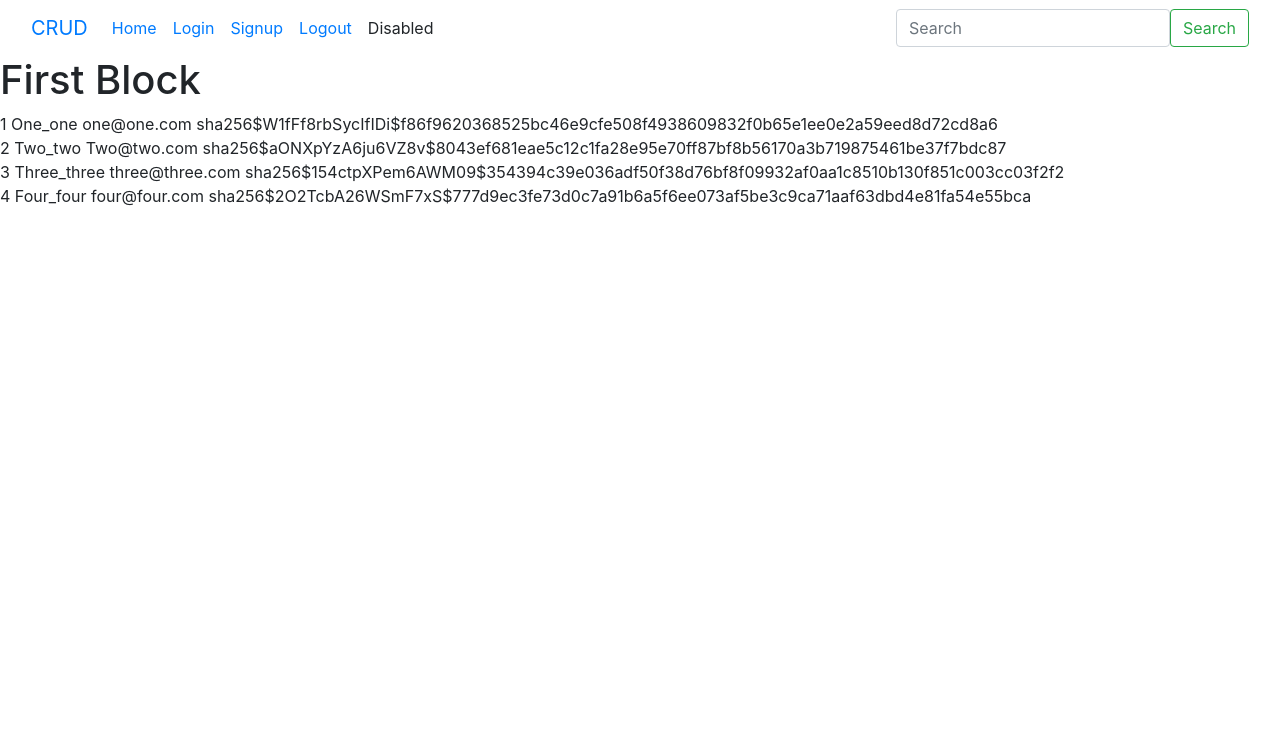
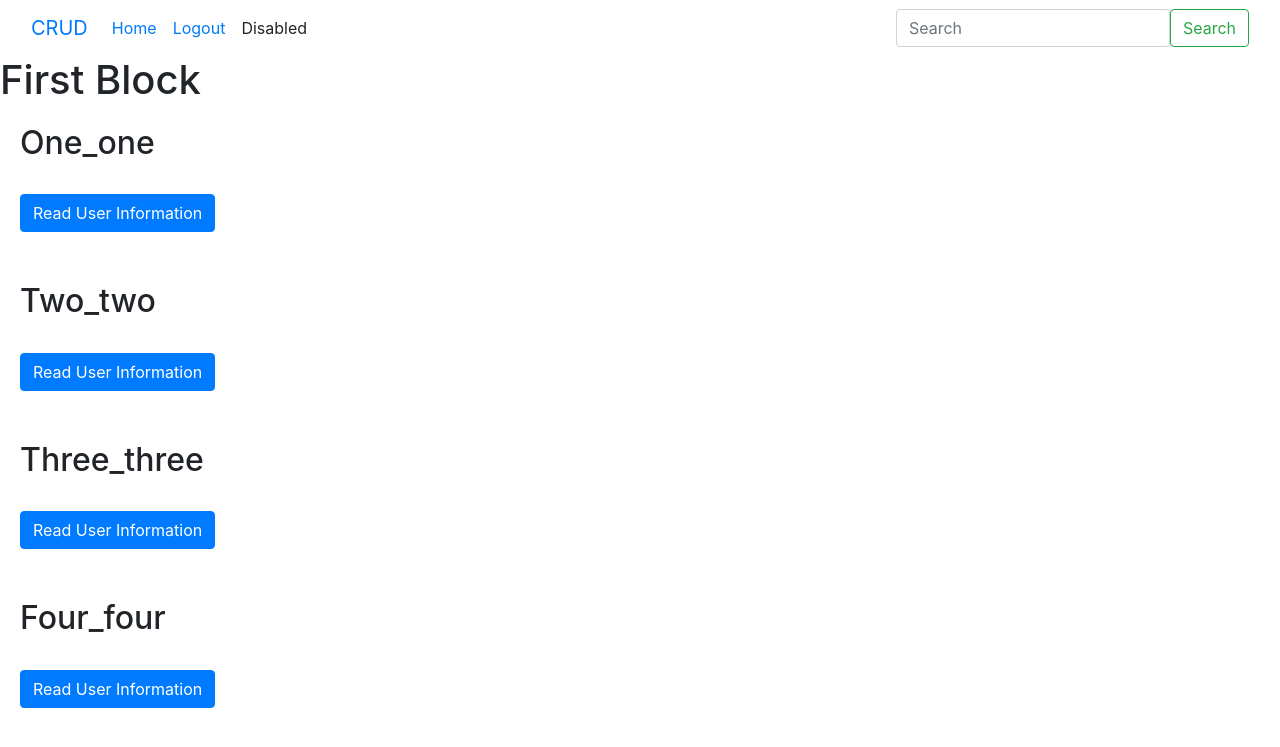
Before and after one commit to Kinchie14/CRUD-for-Users, a Flask app: page /?user_id=2 in a window 1280 px wide. Shown: the top 747 px of the page. Run offline with Flask 2, Linux system fonts and the light colour scheme; a user stored in the database is signed in; data comes from the database, SQL or seed files in the repository; both versions use the stored data as it was after the commit; some libraries are stand-ins or nearby versions.

Commit message:
Finish. CRUD for USER Information

```diff
--- a/website/auth.py
+++ b/website/auth.py
@@ -10,6 +10,7 @@ auth = Blueprint('auth', __name__)
 @auth.route('/login', methods=['GET', 'POST'])
 def login():
     form = LoginForm()
+    cur_user = current_user
     if form.validate_on_submit():
         email = form.email.data
         password = form.password.data
@@ -24,11 +25,12 @@ def login():
                 flash('Incorrect password, try again.', category='error')
         else:
             flash('Email does not exist.', category='error')
-    return render_template('login.html', form=form)
+    return render_template('login.html', form=form, cur_user = cur_user)
 
 @auth.route('/signup', methods=['GET', 'POST'])
 def signup():
     form = SignupForm()
+    cur_user = current_user
     if form.validate_on_submit():
         name = form.name.data
         email = form.email.data
@@ -58,7 +60,7 @@ def signup():
             return redirect(url_for('auth.login'))
 
 
-    return render_template('signup.html', form=form)
+    return render_template('signup.html', form=form, cur_user = cur_user)
 
 
 @auth.route('/logout')
--- a/website/forms.py
+++ b/website/forms.py
@@ -18,3 +18,9 @@ class LoginForm(FlaskForm):
     email = StringField('Email:', validators=[DataRequired(), Email()])
     password = PasswordField('Password:', validators= [DataRequired()])
     submit = SubmitField('Login')
+
+
+class UpdateUserInfo(FlaskForm):
+    name = StringField('Enter name:', validators = [DataRequired()])
+    email = StringField('Enter Email:', validators= [DataRequired(), Email()])
+    submit = SubmitField('Update')
--- a/website/templates/base.html
+++ b/website/templates/base.html
@@ -5,9 +5,10 @@
     <meta http-equiv="X-UA-Compatible" content="IE=edge">
     <meta name="viewport" content="width=device-width, initial-scale=1.0">
     <link rel="stylesheet" href="https://maxcdn.bootstrapcdn.com/bootstrap/4.0.0/css/bootstrap.min.css" integrity="sha384-Gn5384xqQ1aoWXA+058RXPxPg6fy4IWvTNh0E263XmFcJlSAwiGgFAW/dAiS6JXm" crossorigin="anonymous">
-    <script src="https://code.jquery.com/jquery-3.2.1.slim.min.js" integrity="sha384-KJ3o2DKtIkvYIK3UENzmM7KCkRr/rE9/Qpg6aAZGJwFDMVNA/GpGFF93hXpG5KkN" crossorigin="anonymous"></script>
-    <script src="https://cdnjs.cloudflare.com/ajax/libs/popper.js/1.12.9/umd/popper.min.js" integrity="sha384-ApNbgh9B+Y1QKtv3Rn7W3mgPxhU9K/ScQsAP7hUibX39j7fakFPskvXusvfa0b4Q" crossorigin="anonymous"></script>
-    <script src="https://maxcdn.bootstrapcdn.com/bootstrap/4.0.0/js/bootstrap.min.js" integrity="sha384-JZR6Spejh4U02d8jOt6vLEHfe/JQGiRRSQQxSfFWpi1MquVdAyjUar5+76PVCmYl" crossorigin="anonymous"></script>
+    <script src="https://cdn.jsdelivr.net/npm/bootstrap@5.3.0-alpha1/dist/js/bootstrap.bundle.min.js" integrity="sha384-w76AqPfDkMBDXo30jS1Sgez6pr3x5MlQ1ZAGC+nuZB+EYdgRZgiwxhTBTkF7CXvN" crossorigin="anonymous"></script>
+    <script src="https://cdn.jsdelivr.net/npm/@popperjs/core@2.11.6/dist/umd/popper.min.js" integrity="sha384-oBqDVmMz9ATKxIep9tiCxS/Z9fNfEXiDAYTujMAeBAsjFuCZSmKbSSUnQlmh/jp3" crossorigin="anonymous"></script>
+    <script src="https://cdn.jsdelivr.net/npm/bootstrap@5.3.0-alpha1/dist/js/bootstrap.min.js" integrity="sha384-mQ93GR66B00ZXjt0YO5KlohRA5SY2XofN4zfuZxLkoj1gXtW8ANNCe9d5Y3eG5eD" crossorigin="anonymous"></script>
+
     <title>Document</title>
 </head>
 <body>
@@ -20,14 +21,9 @@
           </button>
           <div class="collapse navbar-collapse" id="navbarSupportedContent">
             <ul class="navbar-nav me-auto mb-2 mb-lg-0">
+              {% if cur_user.is_authenticated %}
               <li class="nav-item">
                 <a class="nav-link active" aria-current="page" href="/">Home</a>
-              </li>
-              <li class="nav-item">
-                <a class="nav-link" href="/login">Login</a>
-              </li>
-              <li class="nav-item">
-                <a class="nav-link" href="/signup">Signup</a>
               </li>
               <li class="nav-item">
                 <a class="nav-link" href="/logout">Logout</a>
@@ -35,6 +31,14 @@
               <li class="nav-item">
                 <a class="nav-link disabled">Disabled</a>
               </li>
+              {% else %}
+              <li class="nav-item">
+                <a class="nav-link" href="/login">Login</a>
+              </li>
+              <li class="nav-item">
+                <a class="nav-link" href="/signup">Signup</a>
+              </li>
+              {% endif %}
             </ul>
         </div>
         <form class="d-flex" role="search">
@@ -43,6 +47,7 @@
         </form>
       </div>
       </nav>
+
 
       {% with messages = get_flashed_messages(with_categories=true) %} {% if
         messages %} {% for category, message in messages %} {% if category ==
--- a/website/templates/home.html
+++ b/website/templates/home.html
@@ -2,12 +2,15 @@
 
 {% block content %}
     <h1>First Block</h1>
+
+    <!-- Posting the data of the users -->
     {% for user in user  %}
-    {{ user.id}}
-    {{ user.name}}
-    {{ user.email}}
-    {{ user.password}}<br>
-
+    <div style="margin: 20px 0 50px 20px;">
+    <h2>{{ user.name}} </h2><br>
+    <form action="">
+        <a href="{{url_for('views.view_information', user_id = user.id)}}" class="btn btn-primary">Read User Information</a>
+    </form>
+    </div>
     {% endfor  %}
 
 
--- a/website/views.py
+++ b/website/views.py
@@ -1,6 +1,8 @@
-from flask import Blueprint, flash, render_template
+from flask import Blueprint, flash, render_template, redirect, request, url_for, abort
 from flask_login import current_user, login_required
 from .models import User
+from website import db
+from website.forms import UpdateUserInfo
 
 views= Blueprint('views', __name__)
 
@@ -8,5 +10,58 @@ views= Blueprint('views', __name__)
 @login_required
 def home():
 
+    #Querying all the users.
     user = User.query.all()
-    return render_template('home.html',user=user)
+    cur_user = current_user
+    return render_template('home.html',user=user, cur_user= cur_user)
+
+@views.route('/<int:user_id>', methods = ['GET', 'POST'])
+@login_required
+def view_information(user_id):
+    user_info = User.query.get_or_404(user_id)
+    cur_user= current_user
+
+
+    return render_template('view_information.html', id =user_info.id,
+                                                    name = user_info.name,
+                                                    email = user_info.email,
+                                                    info = user_info, cur_user= cur_user)
+
+
+
+@views.route('/<int:user_id>/update', methods = ['GET', 'POST'])
+@login_required
+def update_information(user_id):
+
+    user_info = User.query.get_or_404(user_id)
+    if user_info.id != current_user.id:
+        abort(403)
+
+    form = UpdateUserInfo()
+
+    if form.validate_on_submit():
+        user_info.name = form.name.data
+        user_info.email = form.email.data
+        db.session.commit()
+        flash('User information has been updated')
+        return redirect(url_for('views.view_information', user_id = user_info.id))
+    elif request.method == 'GET':
+
+        form.name.data = user_info.name
+        form.email.data = user_info.email
+        cur_user= current_user
+
+    return render_template('update_info.html', form=form, cur_user= cur_user)
+
+
+@views.route('/<int:user_id>/delete', methods = ['POST'])
+@login_required
+def delete_information(user_id):
+    user_info = User.query.get_or_404(user_id)
+    if user_info.id != current_user.id:
+        abort(403)
+    else:
+        db.session.delete(user_info)
+        db.session.commit()
+        flash('User Information has been deleted')
+        return redirect(url_for('views.home'))
```
Also changed, not shown: website/templates/update_info.html (added, +29 -0 lines), website/templates/view_information.html (added, +44 -0 lines), instance/database.db.
